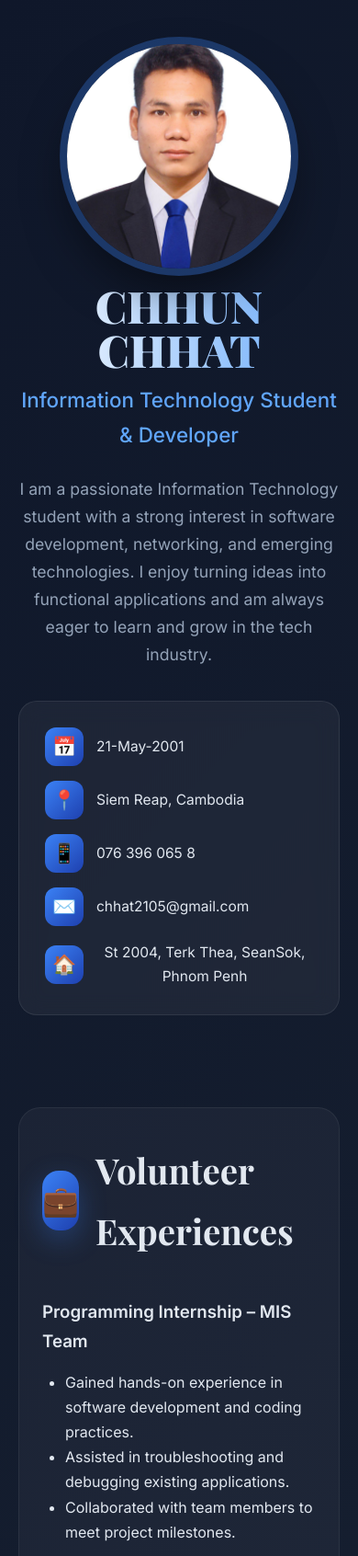
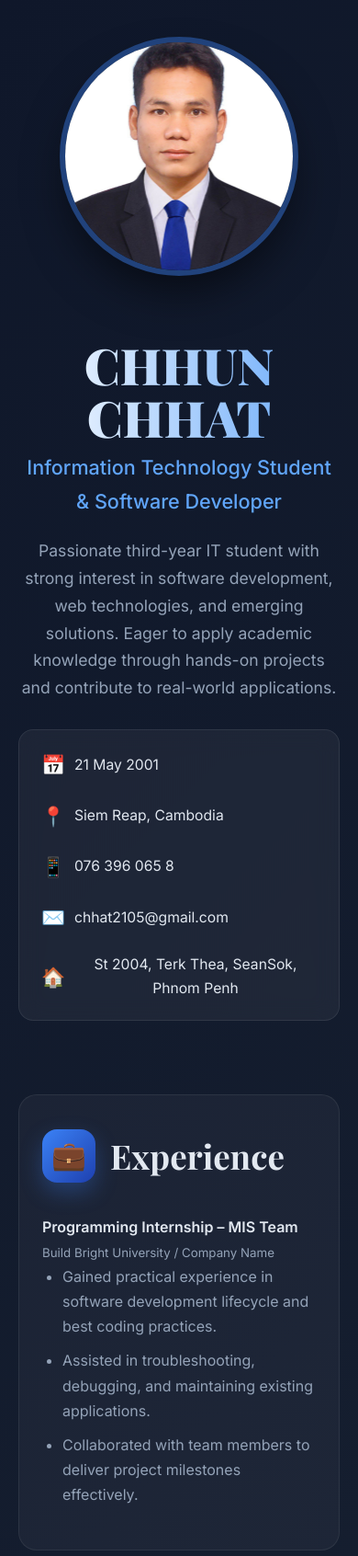
Before and after one commit to chhat2001/web-cv, a plain HTML site: page index.html in a window 390 px wide. Shown: the top 1692 px of the page at 92% size. Drawn offline with nearby package versions, Linux system fonts and the light colour scheme.

Commit message:
Refactor index.html for clarity and styling improvements
Updated title and modified various sections for clarity and consistency. Adjusted styles and layout for improved aesthetics and responsiveness.

```diff
--- a/index.html
+++ b/index.html
@@ -3,7 +3,7 @@
 <head>
     <meta charset="UTF-8">
     <meta name="viewport" content="width=device-width, initial-scale=1.0">
-    <title>Chhun Chhat - IT Student & Developer</title>
+    <title>Chhun Chhat | IT Student & Software Developer</title>
     <link rel="preconnect" href="https://fonts.googleapis.com">
     <link rel="preconnect" href="https://fonts.gstatic.com" crossorigin>
     <link href="https://fonts.googleapis.com/css2?family=Playfair+Display:wght@600;700;900&family=Inter:wght@300;400;500;600&display=swap" rel="stylesheet">
@@ -16,207 +16,175 @@
             --text: #e2e8f0;
             --text-muted: #94a3b8;
         }
-
         * {
             margin: 0;
             padding: 0;
             box-sizing: border-box;
         }
-
         body {
             font-family: 'Inter', sans-serif;
             background: linear-gradient(135deg, #0f172a 0%, #1e2937 100%);
             color: var(--text);
             line-height: 1.7;
             min-height: 100vh;
-            overflow-x: hidden;
         }
-
         .container {
-            max-width: 1200px;
+            max-width: 1100px;
             margin: 0 auto;
-            padding: 80px 40px;
+            padding: 60px 40px;
         }
-
-        /* Hero */
+        /* Header / Hero */
         .hero {
             display: grid;
-            grid-template-columns: 320px 1fr;
-            gap: 80px;
-            align-items: center;
-            margin-bottom: 100px;
+            grid-template-columns: 280px 1fr;
+            gap: 60px;
+            align-items: start;
+            margin-bottom: 80px;
         }
-
-        .profile-section {
-            text-align: center;
-        }
-
         .profile-image {
             width: 260px;
             height: 260px;
             border-radius: 50%;
-            border: 8px solid rgba(59, 130, 246, 0.3);
-            box-shadow: 0 25px 50px -12px rgba(0, 0, 0, 0.5);
+            border: 6px solid rgba(59, 130, 246, 0.4);
+            box-shadow: 0 25px 50px -12px rgba(0, 0, 0, 0.6);
             transition: all 0.4s ease;
             object-fit: cover;
         }
-
         .profile-image:hover {
-            transform: scale(1.05) rotate(3deg);
+            transform: scale(1.04);
             border-color: var(--highlight);
-            box-shadow: 0 30px 70px -15px rgba(59, 130, 246, 0.6);
         }
-
         .hero-content h1 {
             font-family: 'Playfair Display', serif;
-            font-size: 4.8rem;
+            font-size: 3.8rem;
             font-weight: 900;
-            line-height: 1;
+            line-height: 1.05;
             background: linear-gradient(90deg, #ffffff, #60a5fa);
             -webkit-background-clip: text;
             -webkit-text-fill-color: transparent;
-            margin-bottom: 12px;
+            margin-bottom: 8px;
         }
-
         .subtitle {
-            font-size: 1.4rem;
+            font-size: 1.35rem;
             color: var(--highlight);
             font-weight: 500;
-            margin-bottom: 25px;
+            margin-bottom: 20px;
         }
-
         .about-text {
             font-size: 1.1rem;
             color: var(--text-muted);
             max-width: 520px;
         }
-
-        /* Contact */
-        .contact-grid {
-            margin-top: 35px;
-            display: grid;
-            grid-template-columns: repeat(auto-fit, minmax(220px, 1fr));
-            gap: 16px;
+        /* Contact Bar */
+        .contact-bar {
+            margin-top: 30px;
             background: rgba(255, 255, 255, 0.05);
-            padding: 28px;
-            border-radius: 20px;
+            padding: 20px 24px;
+            border-radius: 16px;
             backdrop-filter: blur(12px);
             border: 1px solid rgba(255, 255, 255, 0.08);
+            display: flex;
+            flex-wrap: wrap;
+            gap: 20px;
+            font-size: 0.98rem;
         }
-
         .contact-item {
             display: flex;
             align-items: center;
-            gap: 14px;
-            font-size: 0.97rem;
+            gap: 10px;
         }
-
         .contact-icon {
-            width: 42px;
-            height: 42px;
-            background: linear-gradient(135deg, var(--accent), #1e40af);
-            border-radius: 12px;
+            font-size: 1.3rem;
+        }
+        /* Sections */
+        .section {
+            background: rgba(255, 255, 255, 0.04);
+            border-radius: 20px;
+            padding: 48px;
+            margin-bottom: 40px;
+            border: 1px solid rgba(255, 255, 255, 0.07);
+            transition: all 0.3s ease;
+        }
+        .section:hover {
+            transform: translateY(-6px);
+            box-shadow: 0 25px 50px rgba(0, 0, 0, 0.35);
+        }
+        .section-header {
+            display: flex;
+            align-items: center;
+            gap: 16px;
+            margin-bottom: 32px;
+        }
+        .section-icon {
+            width: 58px;
+            height: 58px;
+            background: linear-gradient(135deg, #3b82f6, #1e40af);
+            border-radius: 16px;
             display: flex;
             align-items: center;
             justify-content: center;
-            font-size: 1.3rem;
-            flex-shrink: 0;
+            font-size: 1.9rem;
+            box-shadow: 0 10px 25px rgba(59, 130, 246, 0.3);
         }
-
-        /* Sections */
-        .section {
-            background: rgba(255, 255, 255, 0.04);
-            border-radius: 24px;
-            padding: 50px;
-            margin-bottom: 50px;
-            border: 1px solid rgba(255, 255, 255, 0.06);
-            transition: all 0.4s ease;
-        }
-
-        .section:hover {
-            transform: translateY(-8px);
-            box-shadow: 0 30px 60px rgba(0, 0, 0, 0.3);
-            background: rgba(255, 255, 255, 0.06);
-        }
-
-        .section-header {
-            display: flex;
-            align-items: center;
-            gap: 18px;
-            margin-bottom: 40px;
-        }
-
-        .section-icon {
-            width: 65px;
-            height: 65px;
-            background: linear-gradient(135deg, #3b82f6, #1e40af);
-            border-radius: 18px;
-            display: flex;
-            align-items: center;
-            justify-content: center;
-            font-size: 2rem;
-            box-shadow: 0 10px 30px rgba(59, 130, 246, 0.3);
-        }
-
         .section h2 {
             font-family: 'Playfair Display', serif;
-            font-size: 2.4rem;
+            font-size: 2.3rem;
             font-weight: 700;
         }
-
-        /* Skills Grid */
+        /* Lists */
+        ul {
+            padding-left: 22px;
+        }
+        li {
+            margin-bottom: 10px;
+            color: var(--text-muted);
+        }
+        /* Skills */
         .skills-grid {
             display: grid;
             grid-template-columns: repeat(auto-fit, minmax(260px, 1fr));
             gap: 24px;
         }
-
         .skill-category {
             background: rgba(255, 255, 255, 0.05);
-            padding: 28px;
-            border-radius: 18px;
-            transition: all 0.3s ease;
+            padding: 26px;
+            border-radius: 16px;
             border-left: 5px solid var(--highlight);
         }
-
-        .skill-category:hover {
-            transform: translateX(12px);
-            background: rgba(59, 130, 246, 0.1);
+        .skill-category h3 {
+            margin-bottom: 12px;
+            color: var(--highlight);
         }
-
+        /* Interests */
+        .interest-tags {
+            display: flex;
+            flex-wrap: wrap;
+            gap: 12px;
+        }
         .interest-tag {
             background: linear-gradient(135deg, #3b82f6, #1e40af);
-            padding: 14px 26px;
+            padding: 12px 24px;
             border-radius: 50px;
-            display: inline-block;
             font-weight: 500;
             transition: all 0.3s ease;
-            margin: 8px 6px 8px 0;
         }
-
         .interest-tag:hover {
-            transform: translateY(-4px) scale(1.05);
-            box-shadow: 0 15px 30px rgba(59, 130, 246, 0.4);
+            transform: translateY(-3px);
+            box-shadow: 0 12px 25px rgba(59, 130, 246, 0.4);
         }
-
         /* Responsive */
         @media (max-width: 992px) {
             .hero {
                 grid-template-columns: 1fr;
                 text-align: center;
-                gap: 50px;
             }
             .hero-content h1 {
-                font-size: 3.8rem;
+                font-size: 3.4rem;
             }
         }
-
         @media (max-width: 640px) {
             .container {
                 padding: 40px 20px;
-            }
-            .hero-content h1 {
-                font-size: 3rem;
             }
             .section {
                 padding: 35px 25px;
@@ -228,43 +196,41 @@
     <div class="container">
         <!-- Hero -->
         <div class="hero">
-            <div class="profile-section">
+            <div>
                 <img src="image/Me4x6.jpg" alt="Chhun Chhat" class="profile-image">
-                 <div class="hero-content">
+            </div>
+            <div class="hero-content">
                 <h1>CHHUN CHHAT</h1>
-                <p class="subtitle">Information Technology Student & Developer</p>
+                <p class="subtitle">Information Technology Student &amp; Software Developer</p>
                 <p class="about-text">
-                    I am a passionate Information Technology student with a strong interest in software development,
-                    networking, and emerging technologies. I enjoy turning ideas into functional applications and
-                    am always eager to learn and grow in the tech industry.
+                    Passionate third-year IT student with strong interest in software development, web technologies,
+                    and emerging solutions. Eager to apply academic knowledge through hands-on projects and
+                    contribute to real-world applications.
                 </p>
-            </div>
-                <div class="contact-grid">
-                    <div class="contact-item"><div class="contact-icon">📅</div>21-May-2001</div>
-                    <div class="contact-item"><div class="contact-icon">📍</div>Siem Reap, Cambodia</div>
-                    <div class="contact-item"><div class="contact-icon">📱</div>076 396 065 8</div>
-                    <div class="contact-item"><div class="contact-icon">✉️</div>chhat2105@gmail.com</div>
-                    <div class="contact-item" style="grid-column: 1 / -1;">
-                        <div class="contact-icon">🏠</div>St 2004, Terk Thea, SeanSok, Phnom Penh
-                    </div>
+
+                <div class="contact-bar">
+                    <div class="contact-item"><span class="contact-icon">📅</span> 21 May 2001</div>
+                    <div class="contact-item"><span class="contact-icon">📍</span> Siem Reap, Cambodia</div>
+                    <div class="contact-item"><span class="contact-icon">📱</span> 076 396 065 8</div>
+                    <div class="contact-item"><span class="contact-icon">✉️</span> chhat2105@gmail.com</div>
+                    <div class="contact-item"><span class="contact-icon">🏠</span> St 2004, Terk Thea, SeanSok, Phnom Penh</div>
                 </div>
             </div>
-
-
         </div>
 
-        <!-- Volunteer Experience -->
+        <!-- Volunteer / Experience -->
         <div class="section">
             <div class="section-header">
                 <div class="section-icon">💼</div>
-                <h2>Volunteer Experiences</h2>
+                <h2>Experience</h2>
             </div>
-            <div class="experience-item">
-                <h3>Programming Internship – MIS Team</h3>
-                <ul style="padding-left: 25px; margin-top: 15px;">
-                    <li>Gained hands-on experience in software development and coding practices.</li>
-                    <li>Assisted in troubleshooting and debugging existing applications.</li>
-                    <li>Collaborated with team members to meet project milestones.</li>
+            <div>
+                <strong>Programming Internship – MIS Team</strong><br>
+                <small style="color: var(--text-muted);">Build Bright University / Company Name</small>
+                <ul>
+                    <li>Gained practical experience in software development lifecycle and best coding practices.</li>
+                    <li>Assisted in troubleshooting, debugging, and maintaining existing applications.</li>
+                    <li>Collaborated with team members to deliver project milestones effectively.</li>
                 </ul>
             </div>
         </div>
@@ -275,10 +241,10 @@
                 <div class="section-icon">🎓</div>
                 <h2>Education</h2>
             </div>
-            <div style="background: rgba(255,255,255,0.05); padding: 30px; border-radius: 18px; border-left: 5px solid #3b82f6;">
-                <h3>Build Bright University</h3>
-                <p><strong>Bachelor Degree in Information Technology</strong></p>
-                <p>Currently in Year 3 (Y3)</p>
+            <div style="background: rgba(255,255,255,0.05); padding: 32px; border-radius: 16px; border-left: 5px solid #3b82f6;">
+                <strong>Build Bright University</strong><br>
+                Bachelor of Science in Information Technology<br>
+                <small>Currently in Year 3 • Expected Graduation: 2027</small>
             </div>
         </div>
 
@@ -291,19 +257,33 @@
             <div class="skills-grid">
                 <div class="skill-category">
                     <h3>Programming Languages</h3>
-                    <ul style="padding-left: 20px;"><li>C#</li><li>Python</li><li>Java</li></ul>
+                    <ul>
+                        <li>C#</li>
+                        <li>Python</li>
+                        <li>Java</li>
+                    </ul>
                 </div>
                 <div class="skill-category">
-                    <h3>Web & App Development</h3>
-                    <ul style="padding-left: 20px;"><li>HTML, CSS, JavaScript</li><li>.NET Framework</li></ul>
+                    <h3>Web &amp; Application Development</h3>
+                    <ul>
+                        <li>HTML, CSS, JavaScript</li>
+                        <li>.NET Framework</li>
+                    </ul>
                 </div>
                 <div class="skill-category">
-                    <h3>Database</h3>
-                    <ul style="padding-left: 20px;"><li>MySQL</li><li>PostgreSQL</li></ul>
+                    <h3>Databases</h3>
+                    <ul>
+                        <li>MySQL</li>
+                        <li>PostgreSQL</li>
+                    </ul>
                 </div>
                 <div class="skill-category">
-                    <h3>Tools & Others</h3>
-                    <ul style="padding-left: 20px;"><li>Visual Studio</li><li>Git</li><li>Microsoft Office</li></ul>
+                    <h3>Tools &amp; Technologies</h3>
+                    <ul>
+                        <li>Visual Studio</li>
+                        <li>Git &amp; GitHub</li>
+                        <li>Microsoft Office Suite</li>
+                    </ul>
                 </div>
             </div>
         </div>
@@ -315,11 +295,11 @@
                 <h2>Professional Skills</h2>
             </div>
             <div class="skills-grid">
-                <div class="skill-category">Problem-Solving</div>
-                <div class="skill-category">Teamwork & Collaboration</div>
-                <div class="skill-category">Communication</div>
+                <div class="skill-category">Problem Solving</div>
+                <div class="skill-category">Team Collaboration</div>
+                <div class="skill-category">Effective Communication</div>
                 <div class="skill-category">Time Management</div>
-                <div class="skill-category">Adaptability & Quick Learning</div>
+                <div class="skill-category">Adaptability &amp; Fast Learning</div>
             </div>
         </div>
 
@@ -329,12 +309,13 @@
                 <div class="section-icon">❤️</div>
                 <h2>Interests</h2>
             </div>
-            <div>
-                <span class="interest-tag">Programming & Software Development</span>
-                <span class="interest-tag">Web & Mobile App Development</span>
-                <span class="interest-tag">New Technologies & AI</span>
+            <div class="interest-tags">
+                <span class="interest-tag">Software Development</span>
+                <span class="interest-tag">Web &amp; Mobile Applications</span>
+                <span class="interest-tag">Artificial Intelligence</span>
+                <span class="interest-tag">Emerging Technologies</span>
                 <span class="interest-tag">Volunteering</span>
-                <span class="interest-tag">Tech Blogs & Books</span>
+                <span class="interest-tag">Tech Reading &amp; Blogs</span>
             </div>
         </div>
 
@@ -344,8 +325,8 @@
                 <div class="section-icon">🌐</div>
                 <h2>Languages</h2>
             </div>
-            <div style="display: flex; gap: 40px; flex-wrap: wrap;">
-                <div><strong>Khmer</strong> — Native</div>
+            <div style="display: flex; gap: 60px; flex-wrap: wrap;">
+                <div><strong>Khmer</strong> — Native Speaker</div>
                 <div><strong>English</strong> — Intermediate</div>
             </div>
         </div>
```
